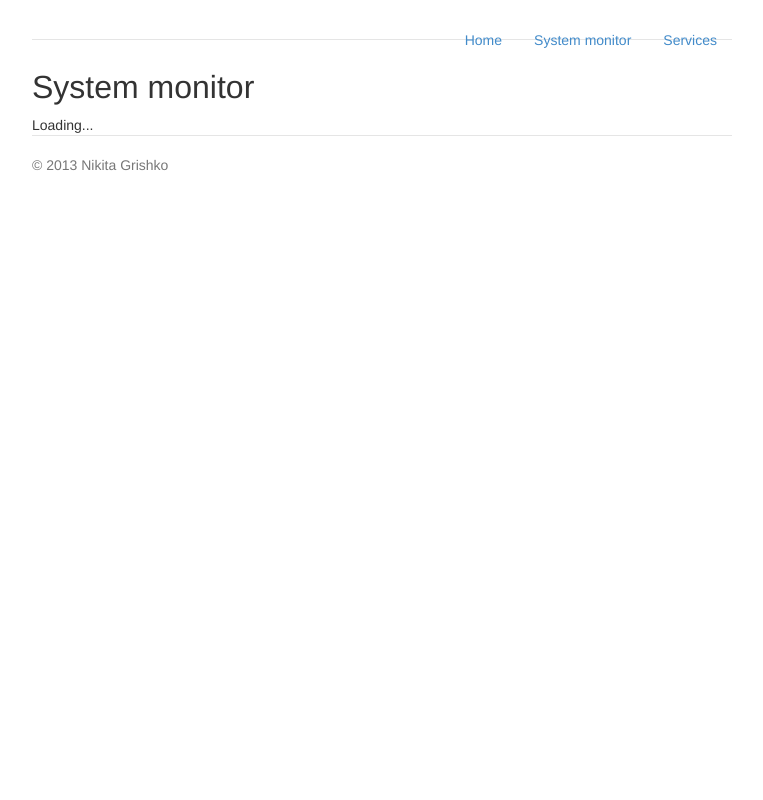
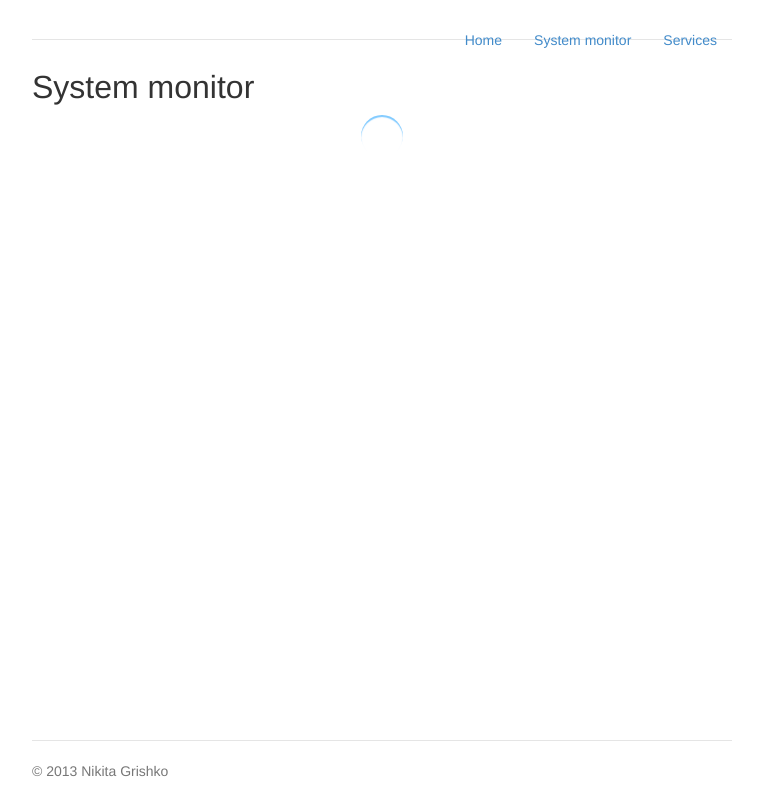
Before and after one commit to Gr1N/rpihelper, a Python web app: template rpihelper/sysmonitor/templates/sysmonitor/index.html in a window 1280 px wide. Shown: the whole page, without its empty margins (258-1021 px from the left). Run offline with Jinja, Linux system fonts and the light colour scheme; the template is opened without the code that fills it, so the values that code supplies are empty; some libraries are stand-ins or nearby versions.

Commit message:
CSS throbber, remove non-used css

```diff
--- a/rpihelper/static/base/css/style.css
+++ b/rpihelper/static/base/css/style.css
@@ -1,12 +1,26 @@
+html,
+body {
+  height: 100%;
+  /* The html and body elements cannot have any padding or margin. */
+}
+
 /* Space out content a bit */
 body {
   padding-top: 20px;
-  padding-bottom: 20px;
+}
+
+.container-main {
+  min-height: 100%;
+  height: auto !important;
+  height: 100%;
+  /* Negative indent footer by its height */
+  margin: 0 auto -60px;
+  /* Pad bottom by footer height */
+  padding: 0 0 60px;
 }
 
 /* Everything but the jumbotron gets side spacing for mobile-first views */
 .header,
-.marketing,
 .footer {
   padding-left: 15px;
   padding-right: 15px;
@@ -26,9 +40,12 @@
 
 /* Custom page footer */
 .footer {
-  padding-top: 19px;
+  height: 60px;
+  margin: 0 auto;
+  max-width: 700px;
+  padding-top: 20px;
+  border-top: 1px solid #e5e5e5;
   color: #777;
-  border-top: 1px solid #e5e5e5;
 }
 
 /* Custom container */
@@ -45,24 +62,11 @@
   text-align: center;
   border-bottom: 1px solid #e5e5e5;
 }
-.jumbotron .btn {
-  font-size: 21px;
-  padding: 14px 24px;
-}
-
-/* Supporting marketing content */
-.marketing {
-  margin: 40px 0;
-}
-.marketing p + h4 {
-  margin-top: 28px;
-}
 
 /* Responsive: Portrait tablets and up */
 @media screen and (min-width: 768px) {
   /* Remove the padding we set earlier */
   .header,
-  .marketing,
   .footer {
     padding-left: 0;
     padding-right: 0;
@@ -76,3 +80,79 @@
     border-bottom: 0;
   }
 }
+
+.throbber {
+  width: 3em;
+  height: 3em;
+  margin: 0 auto;
+  float: none;
+  -moz-animation: rotatex 0.6s linear 0s infinite;
+  -ms-animation: rotatex 0.6s linear 0s infinite;
+  -o-animation: rotatex 0.6s linear 0s infinite;
+  -webkit-animation: rotatex 0.6s linear 0s infinite;
+  animation: rotatex 0.6s linear 0s infinite;
+  -moz-box-shadow: inset 0 0.15em 1px rgba(0, 150, 255, 0.5), inset -0.15em 0 1px rgba(255, 255, 255, 0.5);
+  -o-box-shadow: inset 0 0.15em 1px rgba(0, 150, 255, 0.5), inset -0.15em 0 1px rgba(255, 255, 255, 0.5);
+  -webkit-box-shadow: inset 0 0.15em 1px rgba(0, 150, 255, 0.5), inset -0.15em 0 1px rgba(255, 255, 255, 0.5);
+  box-shadow: inset 0 0.15em 1px rgba(0, 150, 255, 0.5), inset -0.15em 0 1px rgba(255, 255, 255, 0.5);
+  -o-transition: 1s linear rotate(3600deg);
+}
+
+.throbber,
+.throbber:before,
+.throbber:after {
+  -webkit-border-radius: 10em;
+  -moz-border-radius: 10em;
+  -o-border-radius: 10em;
+  border-radius: 10em;
+}
+
+@-moz-keyframes rotatex {
+  0% {
+    -moz-transform: rotate(0deg);
+  }
+
+  100% {
+    -moz-transform: rotate(360deg);
+  }
+}
+
+@-o-keyframes rotatex {
+  0% {
+    -o-transform: rotate(0deg);
+  }
+
+  100% {
+    -o-transform: rotate(360deg);
+  }
+}
+
+@-ms-keyframes rotatex {
+  0% {
+    -ms-transform: rotate(0deg);
+  }
+
+  100% {
+    -ms-transform: rotate(360deg);
+  }
+}
+
+@-webkit-keyframes rotatex {
+  0% {
+    -webkit-transform: rotate(0deg);
+  }
+
+  100% {
+    -webkit-transform: rotate(360deg);
+  }
+}
+
+@keyframes rotatex {
+  0% {
+    transform: rotate(0deg);
+  }
+
+  100% {
+    transform: rotate(360deg);
+  }
+}
--- a/rpihelper/sysmonitor/templates/sysmonitor/index.html
+++ b/rpihelper/sysmonitor/templates/sysmonitor/index.html
@@ -6,7 +6,7 @@
     <h2>System monitor</h2>
 
     <div id="js-sysmonitor-content">
-        Loading...
+        <div class="throbber"></div>
     </div>
 {% endblock %}
 
--- a/rpihelper/templates/layouts/base.html
+++ b/rpihelper/templates/layouts/base.html
@@ -17,13 +17,15 @@
 </head>
 
 <body>
-    <div class="container-narrow">
-        {% include 'components/_header.html' %}
+    <div class="container-main">
+        <div class="container-narrow">
+            {% include 'components/_header.html' %}
 
-        {% block content %}{% endblock %}
+            {% block content %}{% endblock %}
+        </div>
+    </div>
 
-        {% include 'components/_footer.html' %}
-    </div>
+    {% include 'components/_footer.html' %}
 
     {% include 'components/_base_pluginscripts.html' %}
     {% block extra_pluginscripts %}{% endblock %}
```
